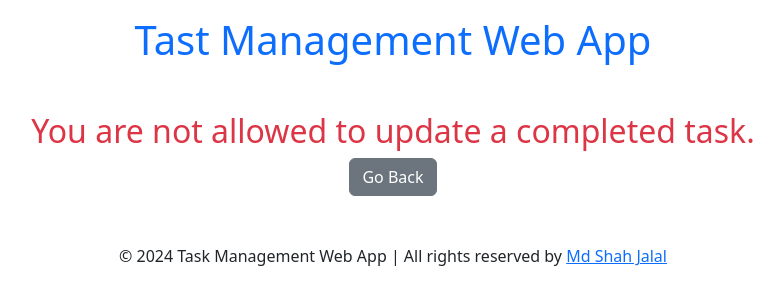
After one commit to ProgrammerShahJalal/todoapp, a Django app: page /forbidden_task/ in a window 1280 px wide. The commit adds this page. Shown: the top 305 px of the page, without its empty margins (247-1031 px from the left). Run offline with Django 4.2, Linux system fonts and the light colour scheme.

Commit message:
forbidden update for completed task

```diff
--- a/todoapp/templates/completed_tasks.html
+++ b/todoapp/templates/completed_tasks.html
@@ -19,7 +19,7 @@
         <tbody>
             {% for task in tasks %}
             <tr  class="{% if task.is_completed %}table-success{% endif %}">
-                <td>{{ task.taskTitle }}</td>
+                <td><a href="{% url 'task_details' task.id %}">{{ task.taskTitle }}</a></td>
                 <td class="w-25">{{ task.taskDescription }}</td>
                 <td>{{ task.taskDueDate }}</td>
                 <td>{{ task.taskPriority }}</td>
@@ -33,7 +33,7 @@
                 <td>
                     <ul>
                         {% for photo in task.images.all %}
-                            <li><img class="p-1" src="{{ photo.image.url }}" width="100" height="100" alt="Task Photo"></li>
+                            <li><img class="m-1 border border-success" src="{{ photo.image.url }}" width="100" height="100" alt="Task Photo"></li>
                         {% endfor %}
                     </ul>
                 </td>
--- /dev/null
+++ b/todoapp/templates/forbidden_task.html
@@ -0,0 +1,10 @@
+{% extends 'base.html' %}
+
+{% block content %}
+
+    <div class="text-center my-5">
+        <h2 class="text-danger">You are not allowed to update a completed task.</h2>
+    <a href="javascript:history.back()" class="goback-button btn btn-secondary">Go Back</a>
+    </div>
+
+{% endblock %}
--- a/todoapp/templates/show_tasks.html
+++ b/todoapp/templates/show_tasks.html
@@ -94,7 +94,7 @@
                 <td>
                     <ul>
                         {% for photo in task.images.all %}
-                            <li><img class="p-1" src="{{ photo.image.url }}" width="100" height="100" alt="Task Photo"></li>
+                            <li><img class="m-1 border border-success" src="{{ photo.image.url }}" width="100" height="100" alt="Task Photo"></li>
                         {% endfor %}
                     </ul>
                 </td>
--- a/todoapp/urls.py
+++ b/todoapp/urls.py
@@ -1,7 +1,7 @@
 from django.urls import path
 from django.conf import settings
 from django.conf.urls.static import static
-from todoapp.views import add_task, show_tasks, task_details, update_task, complete_task, delete_task, completed_tasks, completed_task_delete, user_register, user_login, user_logout
+from todoapp.views import add_task, show_tasks, task_details, update_task, forbidden_task, complete_task, delete_task, completed_tasks, completed_task_delete, user_register, user_login, user_logout
 
 urlpatterns = [
     path('', show_tasks, name='show_tasks'),
@@ -14,6 +14,7 @@ urlpatterns = [
     path('delete_task/<int:task_id>/', delete_task, name='delete_task'),
     path('task/<int:task_id>/', task_details, name='task_details'),
     path('task/<int:task_id>/update/', update_task, name='update_task'),
+    path('forbidden_task/', forbidden_task, name='forbidden_task'),
     path('completed_tasks/', completed_tasks, name='completed_tasks'),
     path('completed_task_delete/<int:task_id>/', completed_task_delete, name='completed_task_delete'),
 ] + static(settings.MEDIA_URL, document_root=settings.MEDIA_ROOT)
--- a/todoapp/views.py
+++ b/todoapp/views.py
@@ -7,6 +7,8 @@ from django.contrib.auth import login, authenticate, logout
 from django.contrib.auth.decorators import login_required
 from django.contrib.auth.views import PasswordResetView
 from django.contrib.messages.views import SuccessMessageMixin
+from django.http import HttpResponseForbidden
+from django.template import RequestContext
 from django.core.files import File
 from django.db.models import Q
 from datetime import datetime
@@ -148,32 +150,35 @@ def task_details(request, task_id):
 
 @login_required
 def update_task(request, task_id):
-    task = get_object_or_404(TaskModel, pk=task_id, user=request.user)
+    task = TaskModel.objects.get(pk=task_id)
+
+    # Check if the task is completed
+    if task.is_completed:
+        # If the task is completed, return a custom response with CSS and a "Go Back" button
+        return render(request, 'forbidden_task.html')
+
+    user_timezone = request.session.get('user_timezone', 'UTC')
 
     if request.method == 'POST':
         form = TaskForm(request.POST, request.FILES, instance=task)
         if form.is_valid():
-            # Remove existing images if specified
-            if 'delete_images' in request.POST:
-                deleted_images = request.POST.getlist('delete_images')
-                for image_id in deleted_images:
-                    task.images.get(id=image_id).delete()
+            # Delete existing images
+            for image in task.images.all():
+                default_storage.delete(image.image.name)
+                image.delete()
 
-            # Save the updated task details
-            updated_task = form.save()
-
-            # Add new images
+            # Add the new images
             for image in request.FILES.getlist('new_images'):
                 photo = Photo(image=image)
                 photo.save()
-                updated_task.images.add(photo)
+                task.images.add(photo)
 
-            return redirect('task_details', task_id=updated_task.id)
-
+            task = form.save()
+            return redirect('show_tasks')
     else:
         form = TaskForm(instance=task)
 
-    return render(request, 'update_task.html', {'form': form, 'task': task})
+    return render(request, 'update_task.html', {'form': form, 'task': task, 'user_timezone': user_timezone})
 
 
 
@@ -200,3 +205,9 @@ def completed_task_delete(request, task_id):
     task = TaskModel.objects.get(pk=task_id)
     task.delete()
     return redirect('completed_tasks')
+
+
+
+
+def forbidden_task(request):
+    return render(request, 'forbidden_task.html')
```
Also changed, not shown: todoapp/templates/task_details.html (+9 -12 lines), db.sqlite3, task_photos/4813854_49682.jpg (added), task_photos/hand.png (added).
